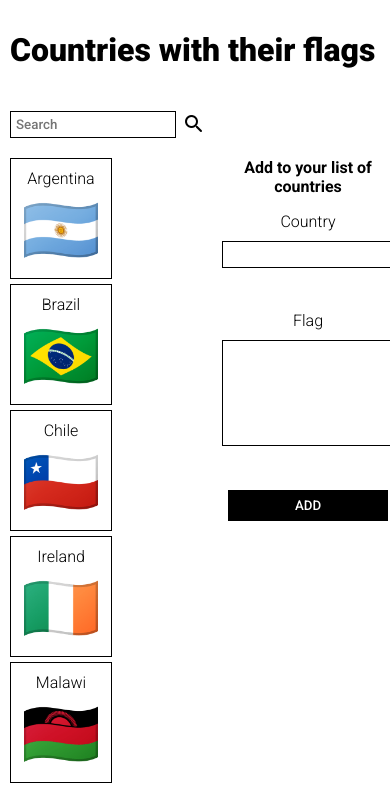
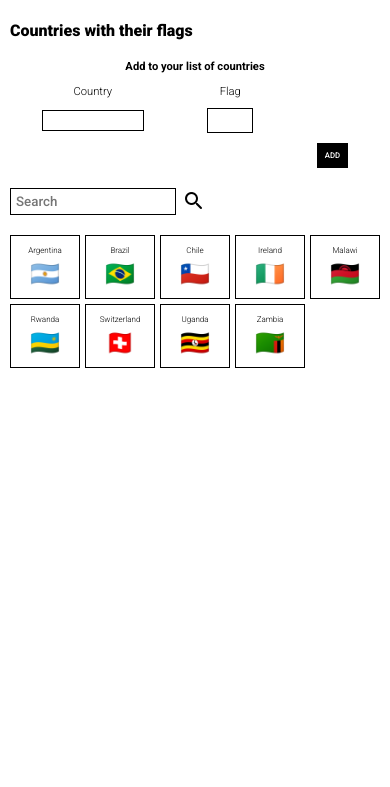
Before and after one commit to clarababette/country-flags, a plain HTML site: page index.html in a window 390 px wide. Shown: the top 787 px of the page. Drawn offline with nearby package versions, Linux system fonts and the light colour scheme.

Commit message:
mobile layout

```diff
--- a/style.css
+++ b/style.css
@@ -126,3 +126,64 @@ input[type='text'] {
   font-weight: 700;
   display: none;
 }
+
+@media only screen and (max-width: 768px) {
+  .container {
+    grid-template-areas:
+      'title'
+      'add'
+      'search'
+      'countries';
+  }
+
+  h1 {
+    font-size: 1em;
+  }
+
+  .country {
+    width: 3em;
+  }
+
+  .flag {
+    font-size: 1.5em;
+  }
+
+  .name {
+    font-size: 0.5em;
+  }
+
+  .add_countries {
+    font-size: 0.7em;
+    width: 100%;
+    grid-template-columns: auto auto auto;
+  }
+
+  .add_countries :first-child {
+    font-weight: 700;
+    margin-bottom: 1em;
+    grid-column: span 3;
+  }
+  .add_countries input {
+    width: auto;
+    grid-row: 3;
+    font-size: 0.7em;
+  }
+
+  .add_countries input.button {
+    grid-column: 3;
+    grid-row: 4;
+  }
+  .add_countries label {
+    grid-row: 2;
+  }
+  #flag {
+    width: 100%;
+    font-size: 1em;
+    width: 3em;
+  }
+
+  .country_error,
+  .flag_error {
+    grid-row: 4;
+  }
+}
```
